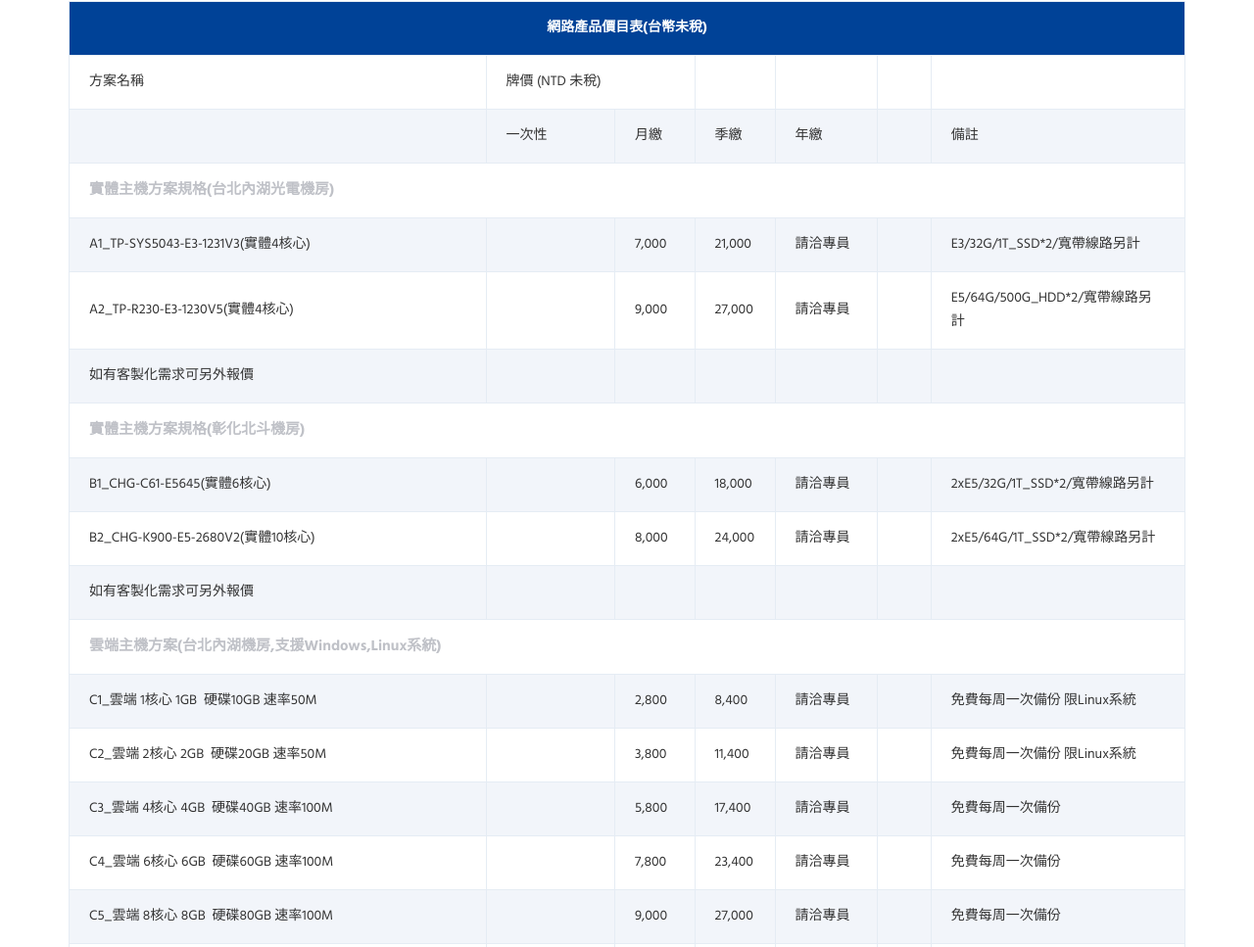
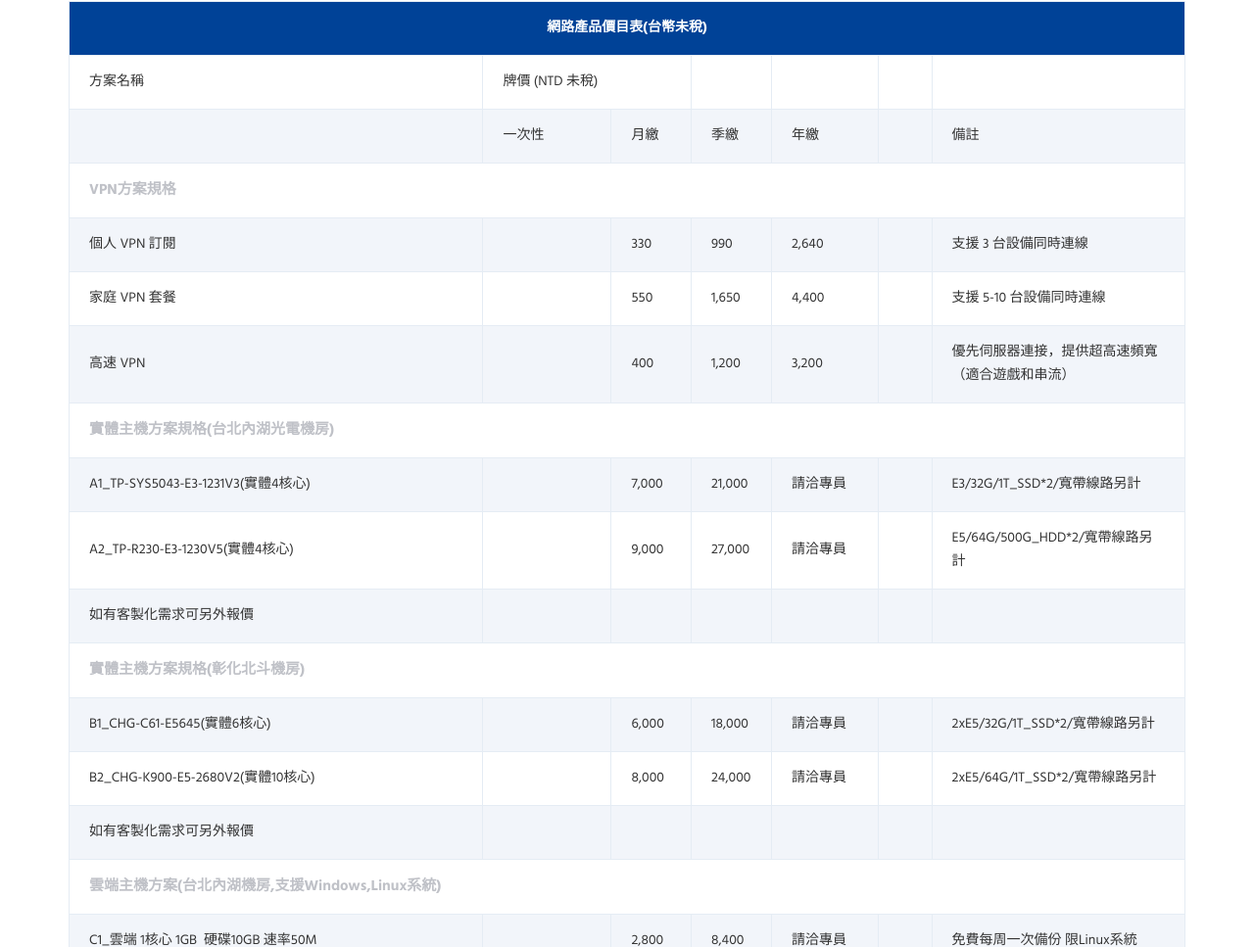
Before and after one commit to shawn1128/GameSoul, a plain HTML site: page work.html in a window 1280 px wide. Shown: the part 2275-3242 px from the top of the page at 98% size. Drawn offline with nearby package versions, Linux system fonts and the light colour scheme; a script that the page names is missing.

Commit message:
add vpn option;

```diff
--- a/work.html
+++ b/work.html
@@ -288,6 +288,36 @@
               <td style="height:18px; width:21.875px">&nbsp;</td>
               <td style="height:18px; width:286.109px">備註</td>
           </tr>
+          <tr>
+            <td colspan="7" style="height:19px; width:529.016px"><span style="font-size:15px"><strong>VPN方案規格</strong></span></td>
+        </tr>
+        <tr>
+            <td class="xl65" style="height:18px; width:529.016px">個人 VPN 訂閱</td>
+            <td style="height:18px; width:147.531px">&nbsp;</td>
+            <td style="height:18px; width:67.7188px">330</td>
+            <td style="height:18px; width:21.875px">990</td>
+            <td style="height:18px; width:21.875px">2,640</td>
+            <td style="height:18px; width:21.875px">　</td>
+            <td style="height:18px; width:286.109px">支援 3 台設備同時連線</td>
+        </tr>
+        <tr>
+            <td class="xl65" style="height:18px; width:529.016px">家庭 VPN 套餐</td>
+            <td style="height:18px; width:147.531px">&nbsp;</td>
+            <td style="height:18px; width:67.7188px">550</td>
+            <td style="height:18px; width:21.875px">1,650</td>
+            <td style="height:18px; width:21.875px">4,400</td>
+            <td style="height:18px; width:21.875px">　</td>
+            <td style="height:18px; width:286.109px">支援 5-10 台設備同時連線</td>
+        </tr>
+        <tr>
+            <td class="xl65" style="height:18px; width:529.016px">高速 VPN</td>
+            <td style="height:18px; width:147.531px">&nbsp;</td>
+            <td style="height:18px; width:67.7188px">400</td>
+            <td style="height:18px; width:21.875px">1,200</td>
+            <td style="height:18px; width:21.875px">3,200</td>
+            <td style="height:18px; width:21.875px">　</td>
+            <td style="height:18px; width:286.109px">優先伺服器連接，提供超高速頻寬（適合遊戲和串流）</td>
+        </tr>
           <tr>
               <td colspan="7" style="height:19px; width:529.016px"><span style="font-size:15px"><strong>實體主機方案規格(台北內湖光電機房)</strong></span></td>
           </tr>
```
